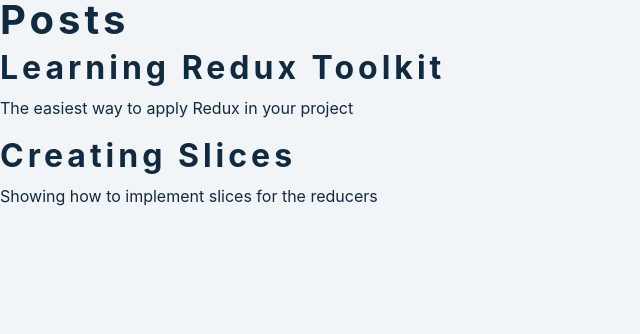
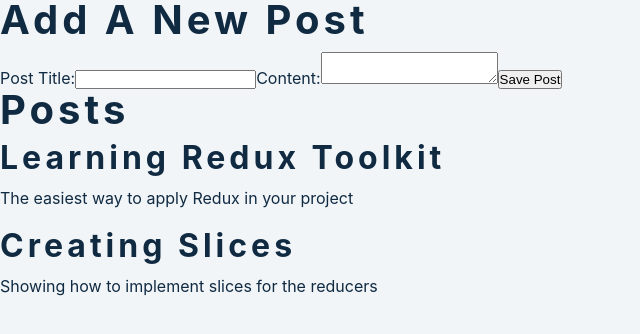
Before and after one commit to leovdn/redux-practice, a React (Create React App) app: page / in a window 1280 px wide. Shown: the top 334 px of the page, without its empty margins (0-640 px from the left). Built offline with nearby package versions, Linux system fonts and the light colour scheme.

Commit message:
feat: add new post form

```diff
--- /dev/null
+++ b/src/components/blog/AddPostForm.jsx
@@ -0,0 +1,53 @@
+import { useState } from "react"
+
+import React from "react"
+import { useDispatch } from "react-redux"
+import { postAdded } from "../../features/posts/postsSlice"
+import { nanoid } from "@reduxjs/toolkit"
+
+const AddPostForm = () => {
+  const dispatch = useDispatch()
+
+  const [title, setTitle] = useState("")
+  const [content, setContent] = useState("")
+
+  const onTitleChanged = (e) => setTitle(e.target.value)
+  const onContentChanged = (e) => setContent(e.target.value)
+
+  const onSavePostClicked = () => {
+    if (title && content) {
+      dispatch(postAdded(title, content))
+      setTitle("")
+      setContent("")
+    }
+  }
+
+  return (
+    <section>
+      <h2>Add a New Post</h2>
+      <form>
+        <label htmlFor="postTitle">Post Title:</label>
+        <input
+          type="text"
+          name="postTitle"
+          id="postTitle"
+          value={title}
+          onChange={onTitleChanged}
+        />
+
+        <label htmlFor="postContent">Content:</label>
+        <textarea
+          name="postContent"
+          id="postContent"
+          value={content}
+          onChange={onContentChanged}
+        />
+        <button type="button" onClick={onSavePostClicked}>
+          Save Post
+        </button>
+      </form>
+    </section>
+  )
+}
+
+export default AddPostForm
--- a/src/features/posts/PostsList.js
+++ b/src/components/blog/PostsList.jsx
@@ -1,9 +1,9 @@
+import React from "react"
 import { useSelector } from "react-redux"
-
-import React from "react"
+import { selectAllPosts } from "../../features/posts/postsSlice"
 
 const PostsList = () => {
-  const posts = useSelector((state) => state.posts)
+  const posts = useSelector(selectAllPosts)
 
   const renderedPosts = posts.map((post) => (
     <article key={post.id}>
--- a/src/features/posts/postsSlice.js
+++ b/src/features/posts/postsSlice.js
@@ -1,4 +1,4 @@
-import { createSlice } from "@reduxjs/toolkit"
+import { createSlice, nanoid } from "@reduxjs/toolkit"
 
 const initialState = [
   {
@@ -16,7 +16,26 @@
 const postsSlice = createSlice({
   name: "posts",
   initialState,
-  reducers: {},
+  reducers: {
+    postAdded: {
+      reducer(state, action) {
+        state.push(action.payload)
+      },
+      prepare(title, content) {
+        return {
+          payload: {
+            id: nanoid(),
+            title,
+            content,
+          },
+        }
+      },
+    },
+  },
 })
 
+export const selectAllPosts = (state) => state.posts
+
+export const { postAdded } = postsSlice.actions
+
 export default postsSlice.reducer
--- a/src/pages/Home.jsx
+++ b/src/pages/Home.jsx
@@ -1,10 +1,12 @@
 import React from "react"
+import AddPostForm from "../components/blog/AddPostForm"
+import PostsList from "../components/blog/PostsList"
 import Navbar from "../components/Navbar"
-import PostsList from "../features/posts/PostsList"
 
 export const Home = () => {
   return (
     <main>
+      <AddPostForm />
       <PostsList />
     </main>
   )
```
